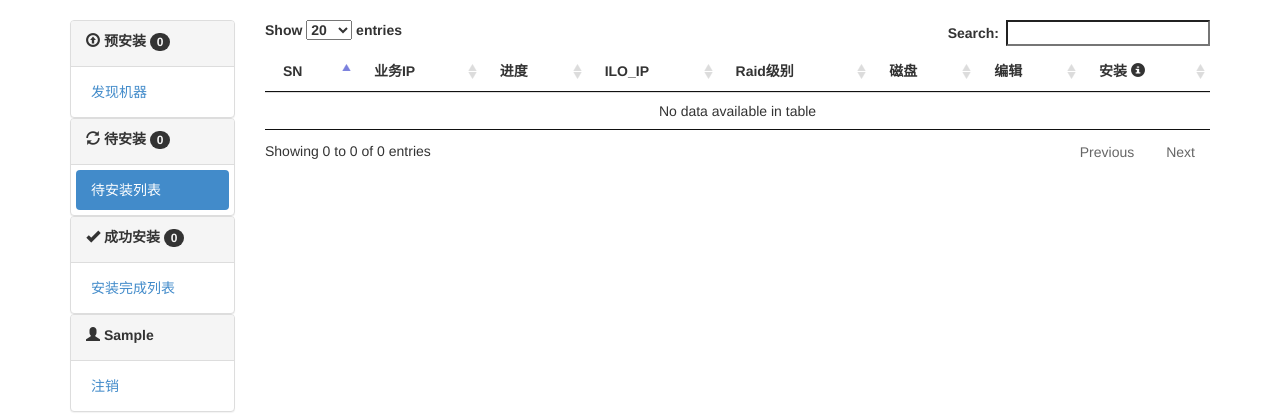
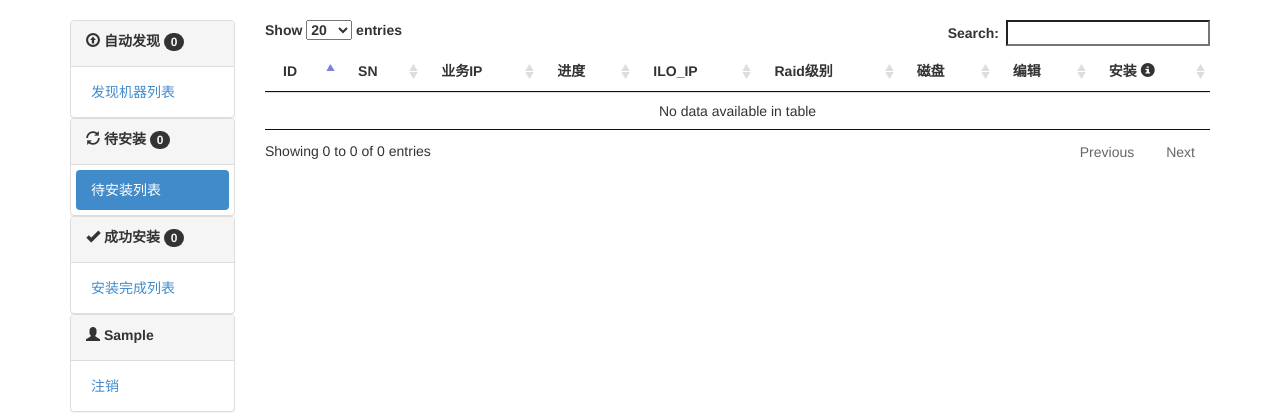
Before and after one commit to gaoming655/auto_install, a Django app: page /exe/ in a window 1280 px wide. Shown: the top 420 px of the page. Run offline with Django 3.2, Linux system fonts and the light colour scheme; the visitor is signed in with stand-in values (Sample User, id 1); data that the repository does not hold is empty; some libraries are stand-ins or nearby versions.

```diff
--- a/templates/exe.html
+++ b/templates/exe.html
@@ -38,7 +38,7 @@
 			})
 		})
 		$("#help").hover(function() {
-			$(".default_alert").html('<div class="alert alert-warning alert-dismissible fade in" role="alert"><button type="button" class="close" data-dismiss="alert"><span aria-hidden="true">x</span><span class="sr-only">Close</span></button><strong>不要多人同时安装同一台机器</strong></div>')
+			$(".default_alert").html('<div class="alert alert-warning alert-dismissible fade in" role="alert"><button type="button" class="close" data-dismiss="alert"><span aria-hidden="true">x</span><span class="sr-only">Close</span></button><strong>点击安装加载中时不要刷新页面</strong></div>')
 		})
 })
 </script>
@@ -49,6 +49,7 @@
 <table id="myTable" class="table table-hover">
 	<thead>
 	<tr>
+		<th>ID</th>
 		<th>SN</th>
 		<th>业务IP</th>
 		<th>进度</th>
@@ -62,6 +63,7 @@
 	<tbody>
 		{% for i in forms %}
 	<tr>
+		<td>{{ i.id }}</td>
 		<td>{{ i.sn }}</td>
 		<td>{{ i.service_ip }}</td>
 		<td class="td"><div class="progress">
--- a/templates/install.html
+++ b/templates/install.html
@@ -54,11 +54,11 @@
 		<div class="panel panel-default">
   			<div class="panel-heading">
   				<span class="glyphicon glyphicon-upload"></span>
-  				<label>预安装 <span class="badge">{{ total }}</span></label>
+  				<label>自动发现 <span class="badge">{{ total }}</span></label>
   			</div>
   			<div class="panel-body">
           <ul class="nav nav-pills nav-stacked" role="tablist">
-  					<li id="find"><a href="{% url "find" %}">发现机器</a></li>
+  					<li id="find"><a href="{% url "find" %}">发现机器列表</a></li>
           </ul>
   			</div>
 		</div>
```
Also changed, not shown: templates/find.html (+18 -2 lines).
